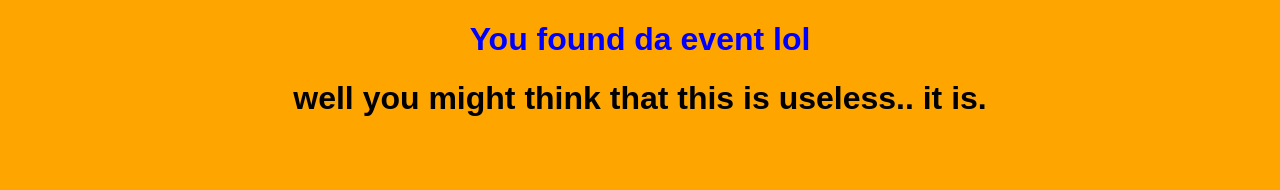
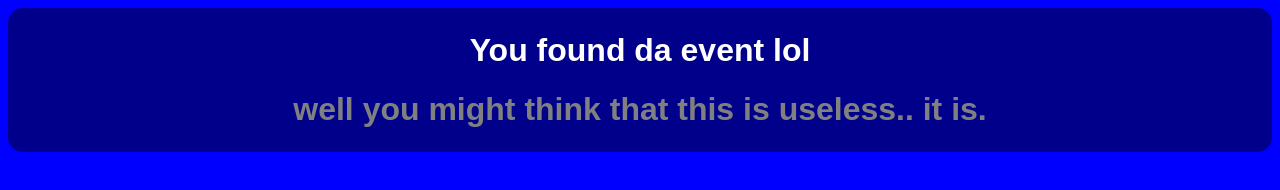
Before and after one commit to morthatalis/morthatalis.github.io, a plain HTML site: page Event.html in a window 1280 px wide. Drawn offline with Linux system fonts and the light colour scheme.

Commit message:
Update Event.html

```diff
--- a/Event.html
+++ b/Event.html
@@ -9,14 +9,19 @@
 			font-family: sans-serif;
 		}
 		body{
-			background: orange;
+			background: blue;
+		}
+		center{
+			background: darkblue;
+			border-radius: 15px;
+			padding: 3px;
 		}
 	</style>
 </head>
 <body>
 <center>
-	<h1 style="color: blue;">You found da event lol</h1>
-	<h1> well you might think that this is useless.. it is.</h1>
+	<h1 style="color: white;">You found da event lol</h1>
+	<h1 style="color: grey;"> well you might think that this is useless.. it is.</h1>
 </center>
 </body>
 </html>
```
